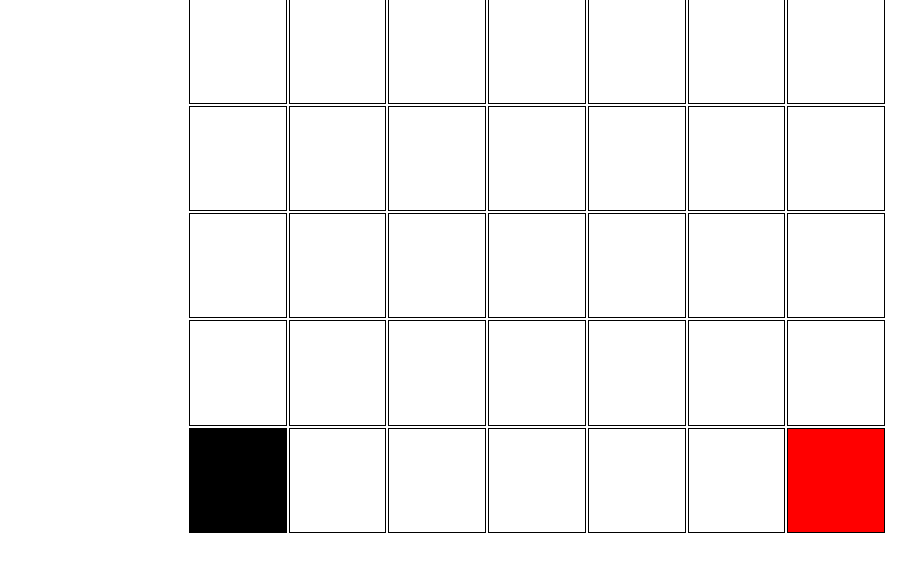
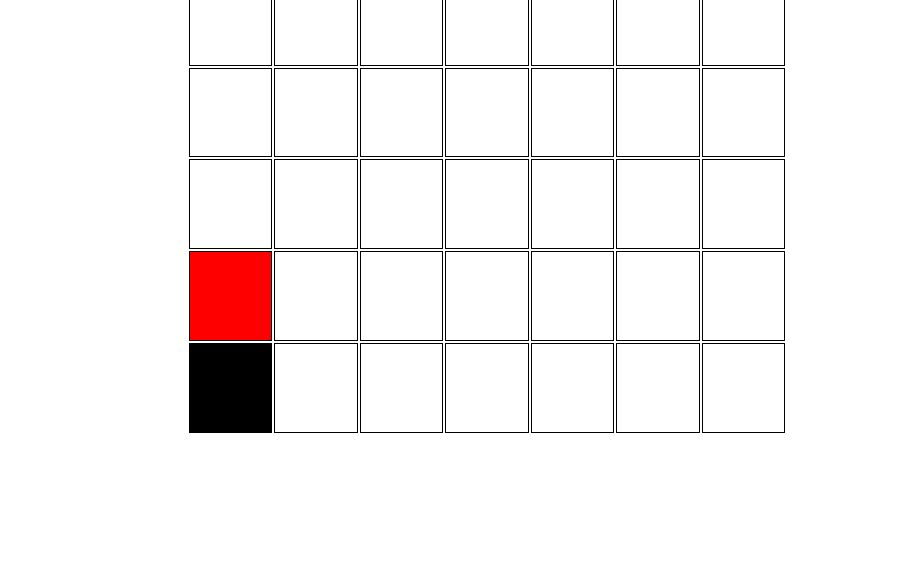
Before and after one commit to nabergh/connect4, a plain HTML site: page connect4.html in a window 1280 px wide. Both pictures are taken after a click on the element 390 px from the left and 36 px from the top of the page. Shown: the part 173-744 px from the top of the page, without its empty margins (153-1069 px from the left). Drawn offline with nearby package versions, Linux system fonts and the light colour scheme.

Commit message:
made computer play much better, grid is smaller
computer refutes threats whenever possible and aims to create threats
while preventing opponent from creating threats

```diff
--- a/connect4.css
+++ b/connect4.css
@@ -11,8 +11,8 @@
 }
 
 table {
-	width: 700px;
-	height: 700px;
+	width: 600px;
+	height: 600px;
 	/*margin: auto;*/
 }
 
--- a/game.js
+++ b/game.js
@@ -38,6 +38,8 @@ var Game = {
 				}
 				this.markBoard(i, col, player);
 				currentPlayer = currentPlayer == player1 ? player2 : player1;
+				if (!Game.isOver && currentPlayer == player2)
+					Game.playBestMove();
 				return true;
 			}
 		}
@@ -72,7 +74,5 @@ $('td').mouseenter(function() {
 		"background": "none"
 	});
 }).click(function() {
-	if(Game.placePiece(this.cellIndex, currentPlayer))
-		if(!Game.isOver && currentPlayer == player2)
-			Game.playBestMove();
+	setTimeout(Game.placePiece(this.cellIndex, currentPlayer), 100);
 });
--- a/state.js
+++ b/state.js
@@ -1,6 +1,6 @@
 var win = Number.MAX_VALUE;
 var loss = -Number.MAX_VALUE;
-var maxDepth = 6;
+var maxDepth = 5;
 
 //board is the current state of the board, move is the move made to get to this state and player is the player that made that move
 function State(board, move, player, p1Threats, p2Threats) {
@@ -16,15 +16,19 @@ function State(board, move, player, p1Threats, p2Threats) {
 				this.value = loss;
 				this.winner = 1;
 				return;
-			} else if (this.threatIndex(p2Threats) != -1)
+			} else if (this.threatIndex(p2Threats) != -1) {
+				this.threatRefuted = true;
 				p2Threats[this.threatIndex(p2Threats)] = null;
+			}
 		} else {
 			if (this.threatIndex(p2Threats) != -1) {
 				this.value = win;
 				this.winner = 2;
 				return;
-			} else if (this.threatIndex(p1Threats) != -1)
+			} else if (this.threatIndex(p1Threats) != -1) {
+				this.threatRefuted = true;
 				p1Threats[this.threatIndex(p1Threats)] = null;
+			}
 		}
 	}
 	if (this.checkDraw()) {
@@ -46,12 +50,13 @@ State.prototype = {
 	p2Threats: [],
 	bestMove: 0, //the bestMove is only the column in which the player should play
 	evaluate: function(depth) {
-		if (this.value == win || this.value == loss || this.value == 0)
+		if(this == Root) {
+			this.bestMove = Math.floor(Game.numCols / 2);
+		} else if (this.value == win || this.value == loss || this.value == 0)
 			return;
 		else if (!this.value && depth == maxDepth) {
 			this.staticEval();
 		} else {
-			//console.log("iterate");
 			nextPlayer = this.player == 1 ? 2 : 1;
 			//creating children out of all possible moves and checking to see if one of them has the best possible value
 			for (var i = this.board.length - 1; i >= 0; i--) {
@@ -61,7 +66,7 @@ State.prototype = {
 						move[1]++;
 					var board = copy2DArray(this.board);
 					board[move[0]][move[1]] = nextPlayer;
-					this.children.push(new State(board, move, nextPlayer, copy2DArray(this.p1Threats), copy2DArray(this.p2Threats)));//Root.search(board) ||
+					this.children.push(new State(board, move, nextPlayer, this.p1Threats.slice(0), this.p2Threats.slice(0))); //Root.search(board) ||
 					if (this.children[this.children.length - 1].value == this.valueSeeked) {
 						this.value = this.valueSeeked;
 						this.bestMove = move[0];
@@ -71,24 +76,43 @@ State.prototype = {
 			}
 			//evaluating all children and assigning this state's value the min value if it's the opponent's turn or max value if it is the player's turn
 			var bestValue = -this.valueSeeked;
+			var bestMove;
 			for (var i = this.children.length - 1; i >= 0; i--) {
-				if (!this.children[i].value)
+				if (this.children[i].value != win && this.children[i].value != loss && this.children[i].value !== 0)
 					this.children[i].evaluate(depth + 1);
 				if (this.children[i].value == this.valueSeeked) {
 					this.value = this.valueSeeked;
 					this.bestMove = this.children[i].move[0];
 					return;
+				} else if (this.children[i].threatRefuted) { //ensures threats are refuted even if the AI will lose eventually
+					this.value = this.children[i].value;
+					this.bestMove = this.children[i].move[0];
+					return;
+				} else if (this.isBetter(this.children[i].value, bestValue)) {
+					bestValue = this.children[i].value;
+					this.bestMove = this.children[i].move[0];
 				}
-				bestValue = this.betterValue(this.children[i].value, bestValue);
-				if (bestValue == this.children[i].value)
-					this.bestMove = this.children[i].move[0];
 			}
 			this.value = bestValue;
 		}
 	},
 	staticEval: function() {
-		if(this.value === undefined || this.value === null)
-			this.value = 5;
+		if (this.value === undefined || this.value === null) {
+			this.value = 50;
+			var goodThreats, badThreats;
+			if (this.player == 1) {
+				goodThreats = this.p1Threats;
+				badThreats = this.p2Threats;
+			} else {
+				goodThreats = this.p2Threats;
+				badThreats = this.p1Threats;
+			}
+			this.value += goodThreats.length * 10;
+			this.value -= badThreats.length * 10;
+			//if (this.value == 50) {
+			//	this.value += -Math.abs(this.move[0] - Game.numCols / 2) + Game.numCols / 2 + 1;
+			//}
+		}
 	},
 	updateThreats: function() {
 		var state = this;
@@ -139,12 +163,12 @@ State.prototype = {
 	isInBounds: function(x, y) {
 		return x >= 0 && x < this.board.length && y >= 0 && y < this.board[0].length;
 	},
-	//returns the max value if a win for the player is seeked by the player whose turn it is, min value otherwise
-	betterValue: function(v1, v2) {
-		if (this.valueSeeked == win) {
-			return v1 >= v2 ? v1 : v2;
-		} else
-			return v1 <= v2 ? v1 : v2;
+	//true if v1 is better than v2
+	isBetter: function(v1, v2) {
+		if (this.valueSeeked == win)
+			return v1 > v2;
+		else
+			return v1 < v2;
 	},
 	search: function(desiredBoard) {
 		if (compare2DArray(this.board, desiredBoard))
```
